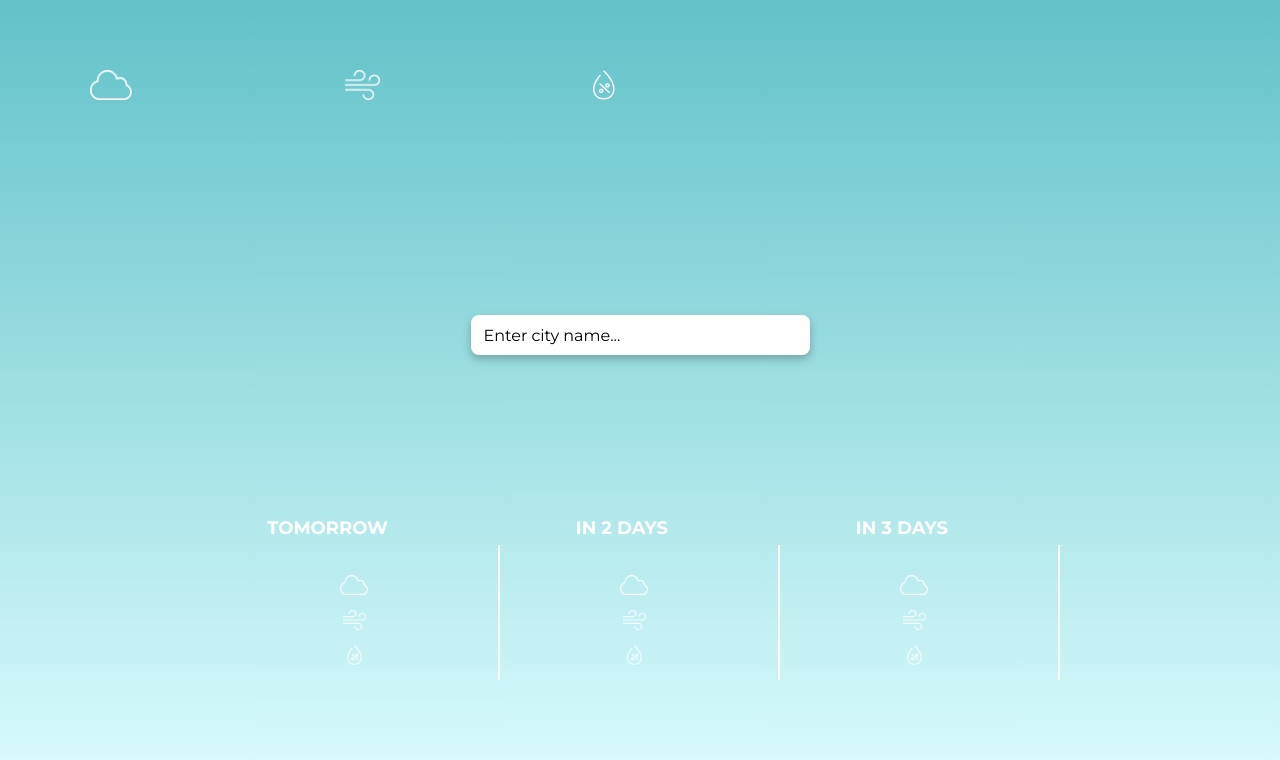
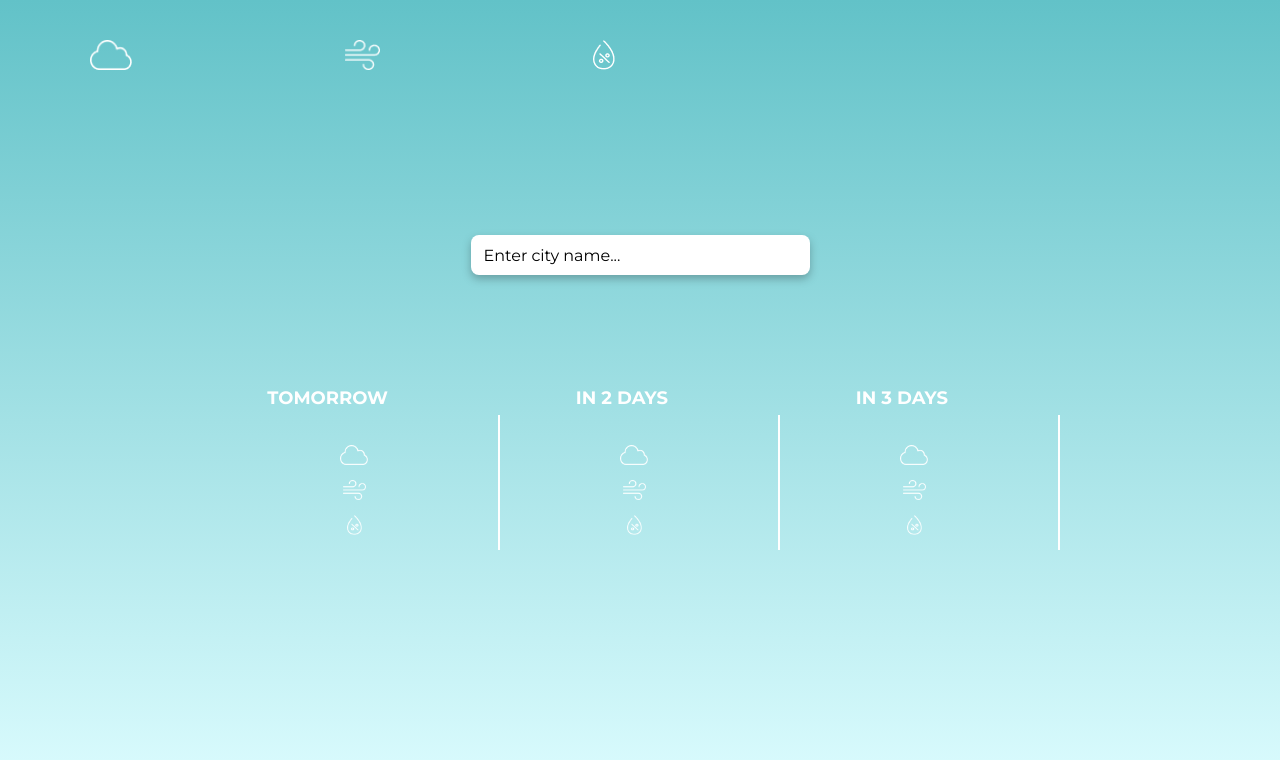
Before and after one commit to twomeaningsof/weather-app, a website built with webpack: page index.html in a window 1280 px wide. Built offline with nearby package versions, Linux system fonts and the light colour scheme; no server answers.

Commit message:
refactor(stlyes): repairs screen height bug on certain devices

```diff
--- a/src/style/header.scss
+++ b/src/style/header.scss
@@ -23,7 +23,7 @@
   .header {
     width: 50%;
     height: 30px;
-    margin-top: 70px;
+    margin-top: 40px;
     margin-left: 0px;
     padding: 0px 15px 0px 90px;
 
--- a/src/style/index.scss
+++ b/src/style/index.scss
@@ -29,17 +29,21 @@ input {
 }
 
 html {
-  min-height: 100%;
+  min-height: 100vh;
 }
 
 body {
-  height: 100vh;
+  height: 100%;
   margin: 0px;
-  background: linear-gradient(180deg, #62c2c8 0%, rgba(118, 246, 255, 0.247) 100%);
+  background: linear-gradient(
+    180deg,
+    #62c2c8 0%,
+    rgba(118, 246, 255, 0.247) 100%
+  );
 }
 
 .content-wrapper {
-  height: 85vh;
+  height: 85%;
   display: flex;
   flex-direction: column;
   justify-content: space-between;
```
Also changed, not shown: 2 other files.
